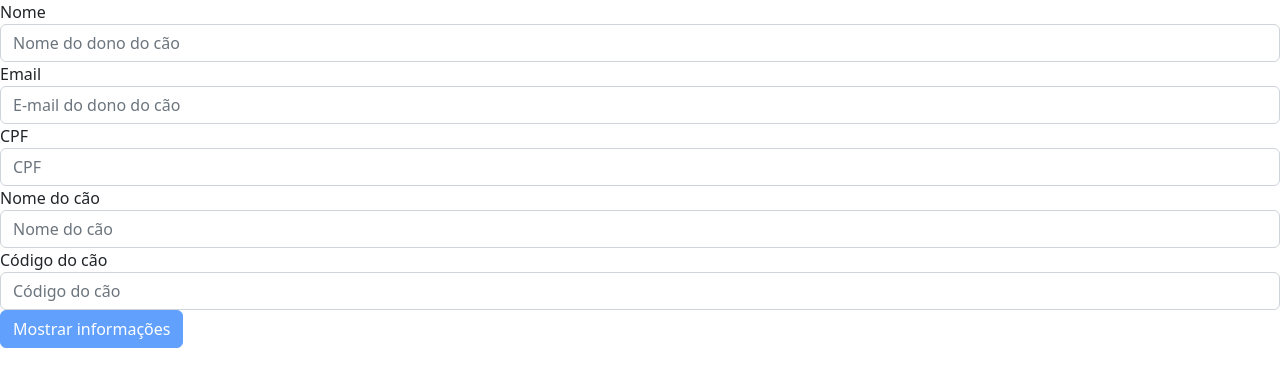
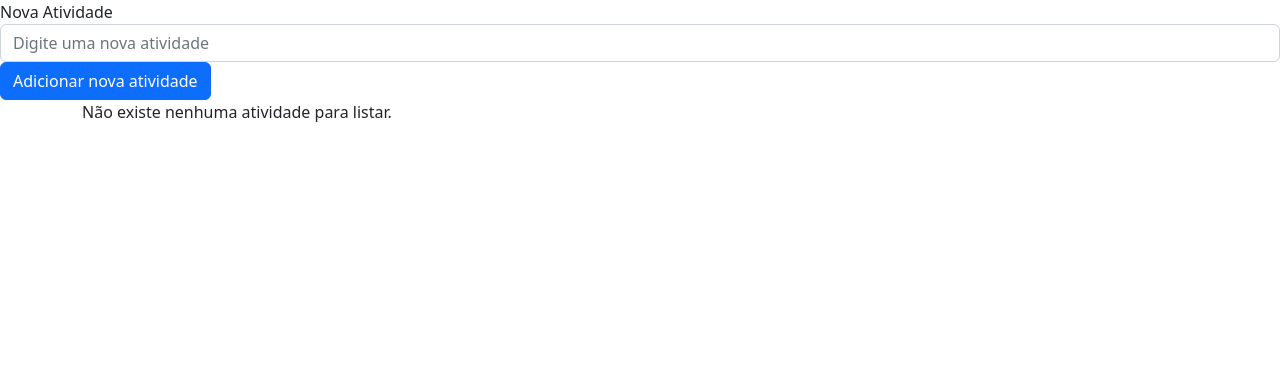
Before and after one commit to NatanVieira/M1S11, an Angular app: page / in a window 1280 px wide. Shown: the top 386 px of the page. Built offline with nearby package versions, Linux system fonts and the light colour scheme.

Commit message:
M1S11 - Exercicio 10

```diff
--- a/src/app/app.component.html
+++ b/src/app/app.component.html
@@ -1 +1 @@
-<app-exercicio09></app-exercicio09>
+<app-exercicio10></app-exercicio10>
--- a/src/app/app.module.ts
+++ b/src/app/app.module.ts
@@ -12,6 +12,7 @@ import { Exercicio06Component } from './components/exercicio06/exercicio06.compo
 import { Exercicio07Component } from './components/exercicio07/exercicio07.component';
 import { Exercicio08Component } from './components/exercicio08/exercicio08.component';
 import { Exercicio09Component } from './components/exercicio09/exercicio09.component';
+import { Exercicio10Component } from './components/exercicio10/exercicio10.component';
 
 @NgModule({
   declarations: [
@@ -24,7 +25,8 @@ import { Exercicio09Component } from './components/exercicio09/exercicio09.compo
     Exercicio06Component,
     Exercicio07Component,
     Exercicio08Component,
-    Exercicio09Component
+    Exercicio09Component,
+    Exercicio10Component
   ],
   imports: [
     BrowserModule,
--- /dev/null
+++ b/src/app/components/exercicio10/exercicio10.component.html
@@ -0,0 +1,25 @@
+<form #form="ngForm" (submit)="form.valid">
+    <div class="form-group">
+      <label>Nova Atividade</label>
+      <input type="text" name="atividade" class="form-control" placeholder="Digite uma nova atividade" [(ngModel)]="atividade">
+    </div>
+    <button type="submit" class="btn btn-primary" [disabled]="!form.valid" (click)="adicionarAtividade()">Adicionar nova atividade</button>
+</form>
+
+<div class="container" *ngIf="listaItens.length > 0">
+    <div class="row">
+        <div class="col-10">
+            <ul class="list-group">
+                <li class="list-group-item" *ngFor="let item of listaItens">{{item}}</li>
+            </ul>
+        </div>
+    </div>
+</div>
+
+<div class="container" *ngIf="listaItens.length <= 0">
+    <div class="row">
+        <div class="col-10">
+            <span>Não existe nenhuma atividade para listar.</span>
+        </div>
+    </div>
+</div>
--- /dev/null
+++ b/src/app/components/exercicio10/exercicio10.component.ts
@@ -0,0 +1,20 @@
+import { Component, OnInit } from '@angular/core';
+
+@Component({
+  selector: 'app-exercicio10',
+  templateUrl: './exercicio10.component.html',
+  styleUrls: ['./exercicio10.component.scss']
+})
+export class Exercicio10Component implements OnInit {
+  listaItens: string[] = [];
+  atividade: string = '';
+  constructor() { }
+
+  ngOnInit(): void {
+  }
+
+  adicionarAtividade () {
+    this.listaItens.push(this.atividade);
+    this.atividade = '';
+  }
+}
```
Also changed, not shown: src/app/components/exercicio10/exercicio10.component.scss (added).
